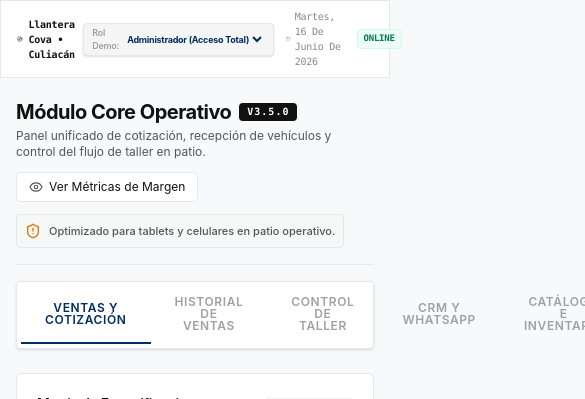
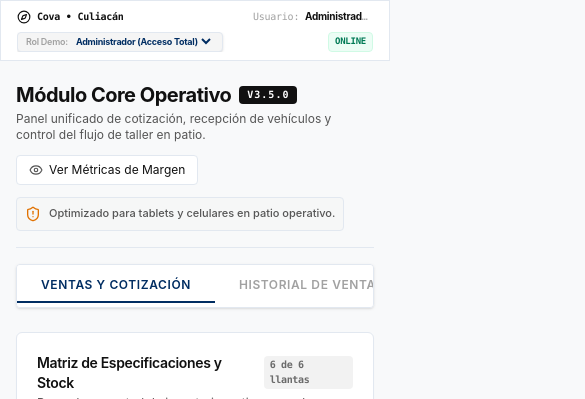
Before and after one commit to confiatechmx/cova, a Next.js app: page / in a window 390 px wide. Shown: the top 399 px of the page, 585 px wide, since content can reach past the window. Built offline with nearby package versions, Linux system fonts and the light colour scheme; no server answers; the database is empty.

Commit message:
style: responsive design optimizations for mobile devices (pwa)

```diff
--- a/src/app/page.tsx
+++ b/src/app/page.tsx
@@ -91,16 +91,16 @@ export default function Home() {
   return (
     <div className="min-h-screen bg-ceramic text-charcoal flex flex-col antialiased">
       {/* Top Status Bar */}
-      <div className="bg-white border-b border-hairline py-2 px-4 flex items-center justify-between text-[10px] text-charcoal-light/70 font-mono tracking-tight select-none">
-        <div className="flex items-center gap-4">
+      <div className="bg-white border-b border-hairline py-2 px-4 flex flex-col sm:flex-row items-center justify-between gap-2 sm:gap-0 text-[10px] text-charcoal-light/70 font-mono tracking-tight select-none">
+        <div className="flex items-center gap-4 w-full sm:w-auto justify-between sm:justify-start">
           <span className="flex items-center gap-1.5 font-semibold text-charcoal">
             <Compass className="w-3.5 h-3.5 text-charcoal" />
-            <span>Llantera Cova • Culiacán</span>
+            <span>Cova • Culiacán</span>
           </span>
           <span className="hidden sm:inline border-r border-hairline h-3"></span>
-          <span className="hidden sm:inline text-neutral-400">Usuario: <strong className="text-charcoal font-sans">{user.nombre}</strong></span>
+          <span className="inline sm:hidden lg:inline text-neutral-400 truncate max-w-[120px]">Usuario: <strong className="text-charcoal font-sans">{user.nombre}</strong></span>
         </div>
-        <div className="flex items-center gap-3">
+        <div className="flex items-center gap-3 w-full sm:w-auto justify-between sm:justify-end overflow-x-auto hide-scrollbar">
           {/* Demo Role Selector */}
           <div className="flex items-center gap-1 bg-neutral-100 border border-hairline rounded px-2 py-0.5 shadow-sm">
             <span className="text-[9px] font-sans font-semibold text-neutral-400">Rol Demo:</span>
@@ -115,11 +115,11 @@ export default function Home() {
             </select>
           </div>
 
-          <span className="flex items-center gap-1">
+          <span className="hidden sm:flex items-center gap-1 whitespace-nowrap">
             <Calendar className="w-3.5 h-3.5 text-neutral-400" />
             <span className="capitalize">{currentDateFormatted}</span>
           </span>
-          <span className="flex items-center gap-1 px-1.5 py-0.5 rounded bg-emerald-50 text-emerald-700 font-semibold border border-emerald-100 uppercase text-[9px]">
+          <span className="flex items-center gap-1 px-1.5 py-0.5 rounded bg-emerald-50 text-emerald-700 font-semibold border border-emerald-100 uppercase text-[9px] flex-shrink-0">
             Online
           </span>
         </div>
@@ -181,10 +181,10 @@ export default function Home() {
 
         {/* Navigation Tabs (Hidden for Mechanic) */}
         {!isMechanic && (
-          <div className="flex border-b border-hairline mb-2 bg-white rounded p-1 shadow-sm select-none">
+          <div className="flex overflow-x-auto hide-scrollbar snap-x border-b border-hairline mb-2 bg-white rounded p-1 shadow-sm select-none">
             <button
               onClick={() => setCurrentTab('sales')}
-              className={`flex-1 md:flex-none py-2.5 px-6 text-xs font-semibold uppercase tracking-wider transition-all border-b-2 leading-none cursor-pointer ${
+              className={`whitespace-nowrap flex-shrink-0 snap-start py-2.5 px-6 text-xs font-semibold uppercase tracking-wider transition-all border-b-2 leading-none cursor-pointer ${
                 activeTab === 'sales'
                   ? 'border-cova-blue text-cova-blue font-bold'
                   : 'border-transparent text-neutral-400 hover:text-charcoal'
@@ -194,7 +194,7 @@ export default function Home() {
             </button>
             <button
               onClick={() => setCurrentTab('history')}
-              className={`flex-1 md:flex-none py-2.5 px-6 text-xs font-semibold uppercase tracking-wider transition-all border-b-2 leading-none cursor-pointer ${
+              className={`whitespace-nowrap flex-shrink-0 snap-start py-2.5 px-6 text-xs font-semibold uppercase tracking-wider transition-all border-b-2 leading-none cursor-pointer ${
                 activeTab === 'history'
                   ? 'border-cova-blue text-cova-blue font-bold'
                   : 'border-transparent text-neutral-400 hover:text-charcoal'
@@ -204,7 +204,7 @@ export default function Home() {
             </button>
             <button
               onClick={() => setCurrentTab('workshop')}
-              className={`flex-1 md:flex-none py-2.5 px-6 text-xs font-semibold uppercase tracking-wider transition-all border-b-2 leading-none cursor-pointer ${
+              className={`whitespace-nowrap flex-shrink-0 snap-start py-2.5 px-6 text-xs font-semibold uppercase tracking-wider transition-all border-b-2 leading-none cursor-pointer ${
                 activeTab === 'workshop'
                   ? 'border-cova-blue text-cova-blue font-bold'
                   : 'border-transparent text-neutral-400 hover:text-charcoal'
@@ -214,7 +214,7 @@ export default function Home() {
             </button>
             <button
               onClick={() => setCurrentTab('crm')}
-              className={`flex-1 md:flex-none py-2.5 px-6 text-xs font-semibold uppercase tracking-wider transition-all border-b-2 leading-none cursor-pointer ${
+              className={`whitespace-nowrap flex-shrink-0 snap-start py-2.5 px-6 text-xs font-semibold uppercase tracking-wider transition-all border-b-2 leading-none cursor-pointer ${
                 activeTab === 'crm'
                   ? 'border-cova-blue text-cova-blue font-bold'
                   : 'border-transparent text-neutral-400 hover:text-charcoal'
@@ -226,7 +226,7 @@ export default function Home() {
               <>
                 <button
                   onClick={() => setCurrentTab('inventory')}
-                  className={`flex-1 md:flex-none py-2.5 px-6 text-xs font-semibold uppercase tracking-wider transition-all border-b-2 leading-none cursor-pointer ${
+                  className={`whitespace-nowrap flex-shrink-0 snap-start py-2.5 px-6 text-xs font-semibold uppercase tracking-wider transition-all border-b-2 leading-none cursor-pointer ${
                     activeTab === 'inventory'
                       ? 'border-cova-blue text-cova-blue font-bold'
                       : 'border-transparent text-neutral-400 hover:text-charcoal'
@@ -236,7 +236,7 @@ export default function Home() {
                 </button>
                 <button
                   onClick={() => setCurrentTab('admin')}
-                  className={`flex-1 md:flex-none py-2.5 px-6 text-xs font-semibold uppercase tracking-wider transition-all border-b-2 leading-none cursor-pointer ${
+                  className={`whitespace-nowrap flex-shrink-0 snap-start py-2.5 px-6 text-xs font-semibold uppercase tracking-wider transition-all border-b-2 leading-none cursor-pointer ${
                     activeTab === 'admin'
                       ? 'border-cova-blue text-cova-blue font-bold'
                       : 'border-transparent text-neutral-400 hover:text-charcoal'
--- a/src/components/ClientsDirectory.tsx
+++ b/src/components/ClientsDirectory.tsx
@@ -372,8 +372,8 @@ export default function ClientsDirectory() {
                 {clientOrders.length === 0 ? (
                   <p className="text-xs text-neutral-400 italic">No hay servicios registrados en el taller.</p>
                 ) : (
-                  <div className="border border-hairline rounded overflow-hidden">
-                    <table className="w-full text-left border-collapse">
+                  <div className="border border-hairline rounded overflow-x-auto">
+                    <table className="w-full text-left border-collapse min-w-[500px]">
                       <thead>
                         <tr className="bg-neutral-50 border-b border-hairline">
                           <th className="py-2 px-3 text-[10px] font-bold text-neutral-500 uppercase">Fecha</th>
--- a/src/components/TallerBoard.tsx
+++ b/src/components/TallerBoard.tsx
@@ -325,9 +325,9 @@ const TallerBoard = forwardRef<TallerBoardRef, {}>((props, ref) => {
           Cargando tablero operativo...
         </div>
       ) : (
-        <div className="grid grid-cols-1 md:grid-cols-3 gap-5">
+        <div className="flex md:grid overflow-x-auto hide-scrollbar snap-x md:grid-cols-3 gap-5 pb-2">
           {columns.map((col) => (
-            <div key={col.key} className="flex flex-col gap-3.5 bg-neutral-50/50 border border-hairline rounded-lg p-3.5 min-h-[500px]">
+            <div key={col.key} className="flex-none w-[85vw] md:w-auto snap-center flex flex-col gap-3.5 bg-neutral-50/50 border border-hairline rounded-lg p-3.5 min-h-[500px]">
               {/* Column Header */}
               <div className="flex items-center justify-between pb-2 border-b-hairline">
                 <span className="text-xs font-bold text-charcoal uppercase tracking-wider">
--- a/src/components/TireSearch.tsx
+++ b/src/components/TireSearch.tsx
@@ -331,7 +331,8 @@ export default function TireSearch({ onAddTire, adminMode = false }: TireSearchP
             </p>
           </div>
         ) : (
-          <table className="w-full border-collapse text-left">
+          <div className="overflow-x-auto w-full">
+            <table className="w-full border-collapse text-left min-w-[700px]">
             <thead>
               <tr className="bg-neutral-50/75 border-b-hairline sticky top-0 backdrop-blur-[2px] z-10">
                 <th className="py-2.5 px-3 text-[10px] font-semibold text-charcoal/60 uppercase tracking-wider">Especificación</th>
@@ -424,7 +425,8 @@ export default function TireSearch({ onAddTire, adminMode = false }: TireSearchP
                 );
               })}
             </tbody>
-          </table>
+            </table>
+          </div>
         )}
       </div>
     </div>
```
